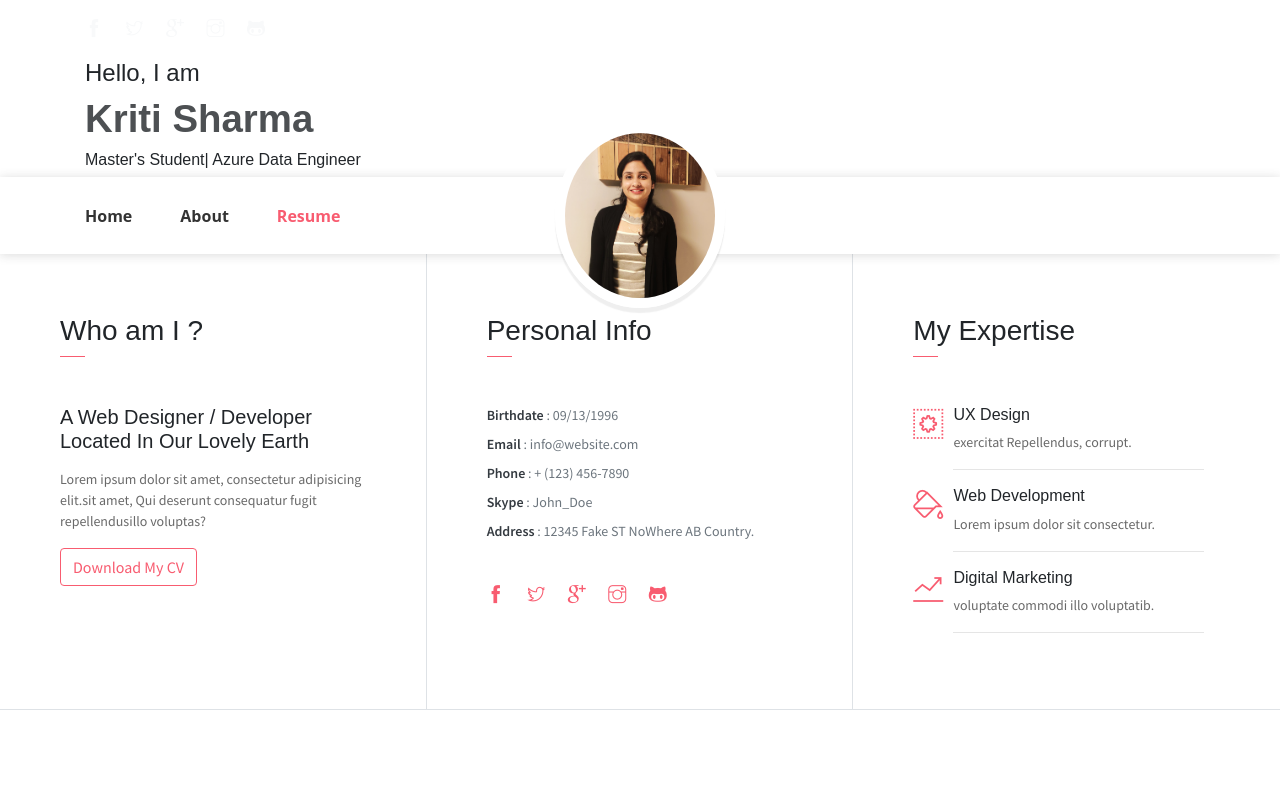
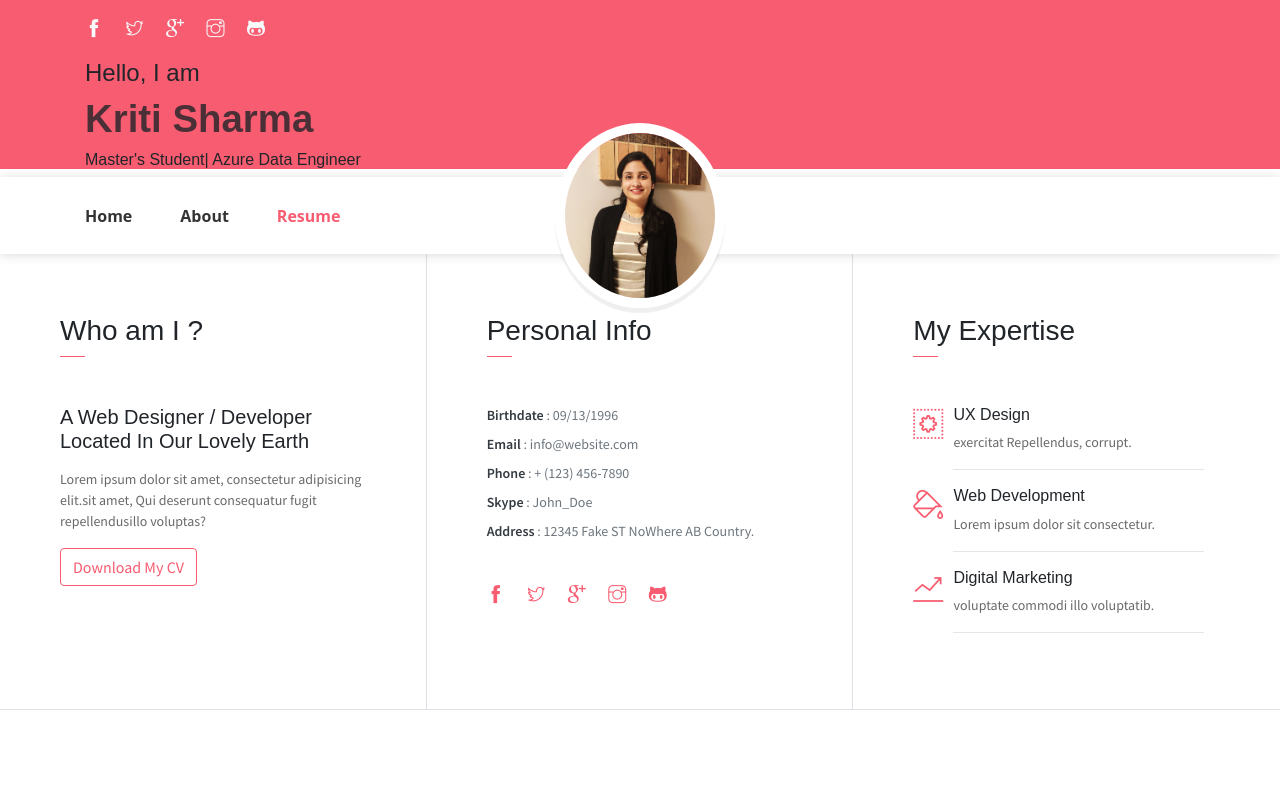
Before and after one commit to kritisharma-ud/kritisharma-ud.github.io, a plain HTML site: page index.html in a window 1280 px wide. Shown: the top 787 px of the page. Drawn offline with Linux system fonts and the light colour scheme; some packages are replaced by stand-ins of ours; some icons are missing.

Commit message:
Update index.html

```diff
--- a/index.html
+++ b/index.html
@@ -13,7 +13,7 @@
 </head>
 <body data-spy="scroll" data-target=".navbar" data-offset="40" id="home">
     <a href="components.html" class="btn btn-primary btn-component" data-spy="affix" data-offset-top="600"><i class="ti-shift-left-alt"></i> Components</a>
-    <header class="">
+    <header style="background-color: #F85C70;">
         <div class="container">
             <ul class="social-icons pt-3">
                 <li class="social-item"><a class="social-link text-light" href="#"><i class="ti-facebook" aria-hidden="true"></i></a></li>
```
